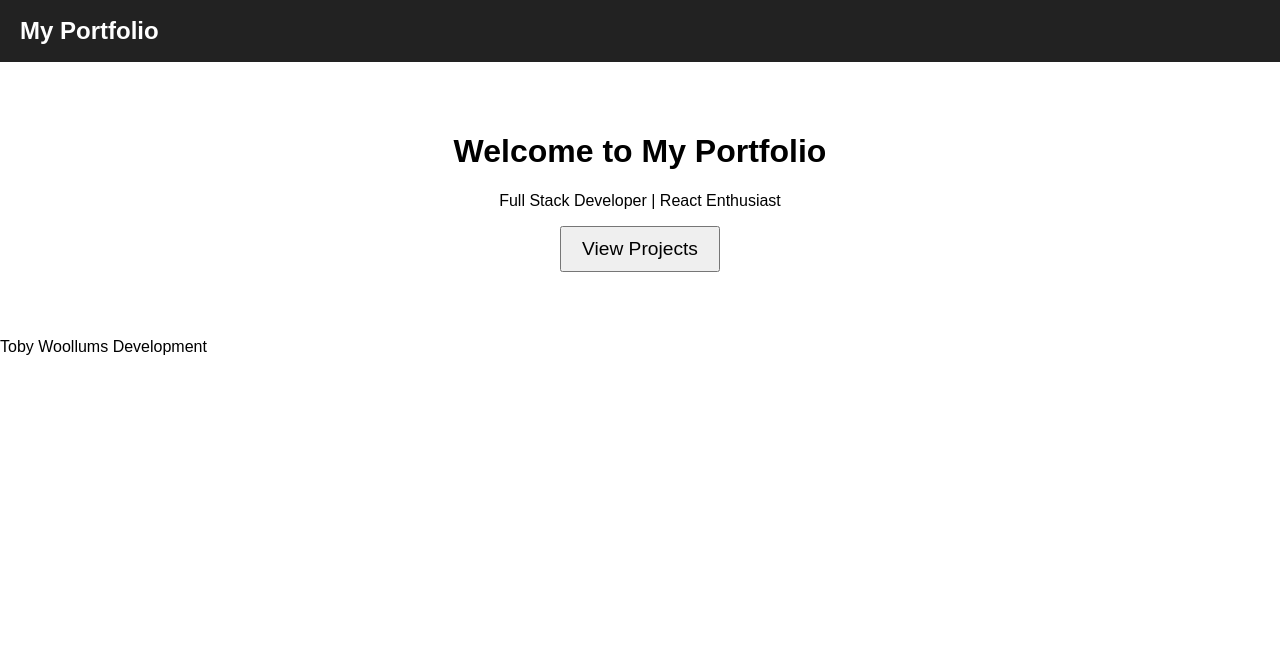
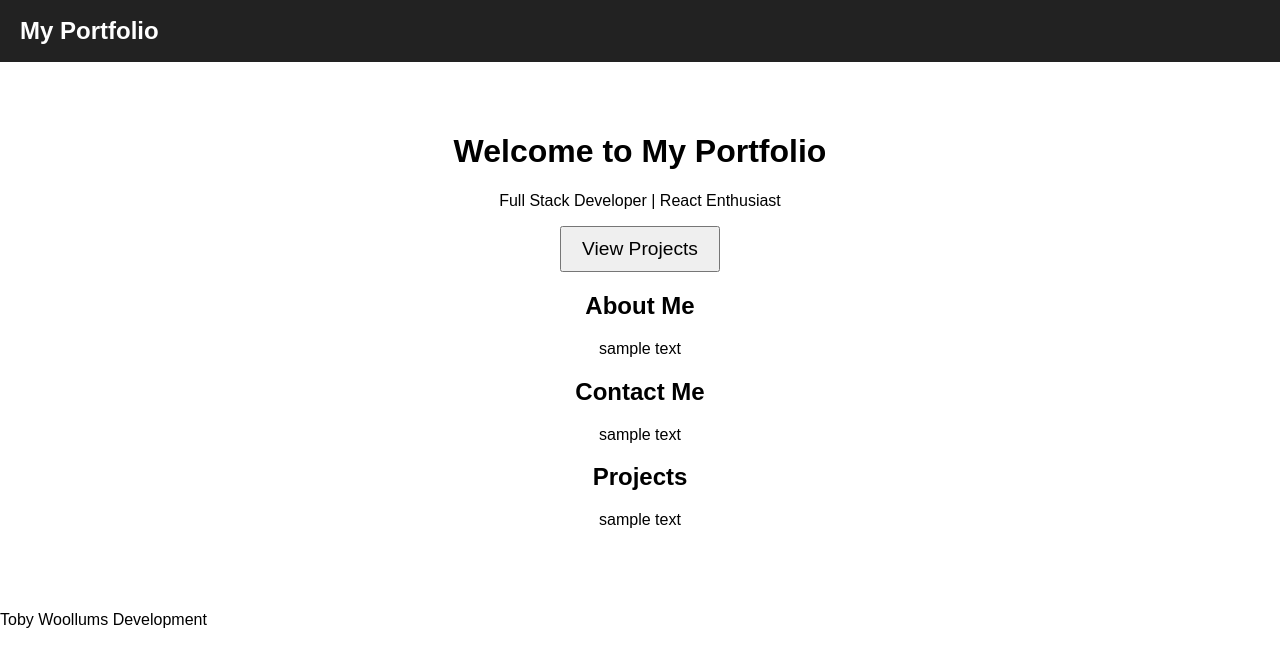
Before and after one commit to woollumst/woollumst.github.io, a React (Vite) app: page / in a window 1280 px wide. Shown: the top 666 px of the page. Built offline with nearby package versions, Linux system fonts and the light colour scheme.

Commit message:
Update Home.jsx

```diff
--- a/src/pages/Home.jsx
+++ b/src/pages/Home.jsx
@@ -6,6 +6,20 @@ function Home() {
       <h1>Welcome to My Portfolio</h1>
       <p>Full Stack Developer | React Enthusiast</p>
       <button>View Projects</button>
+      <div className="featuredContainer">
+        <div>
+          <h2>About Me</h2>
+          <p>sample text</p>
+        </div>
+        <div>
+          <h2>Contact Me</h2>
+          <p>sample text</p>
+        </div>
+        <div>
+          <h2>Projects</h2>
+          <p>sample text</p>
+        </div>
+      </div>
     </div>
   );
 }
```
